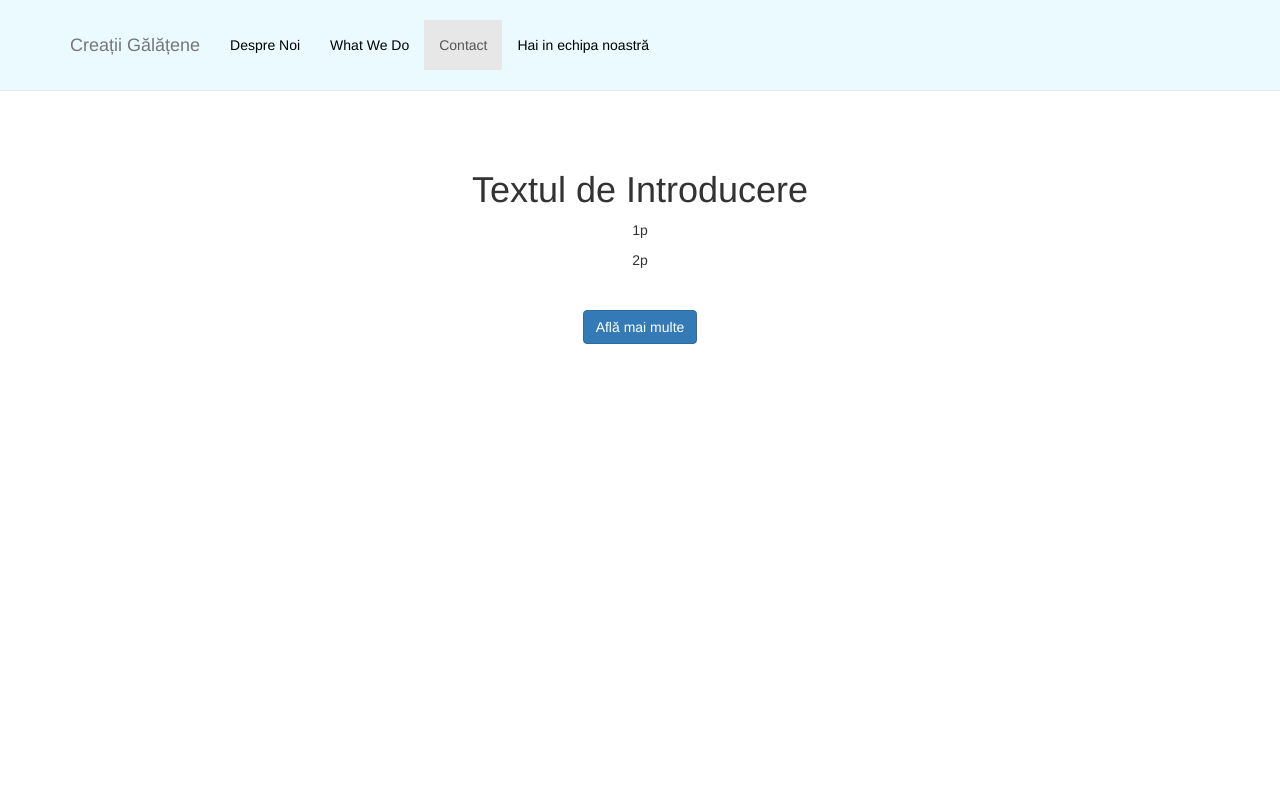
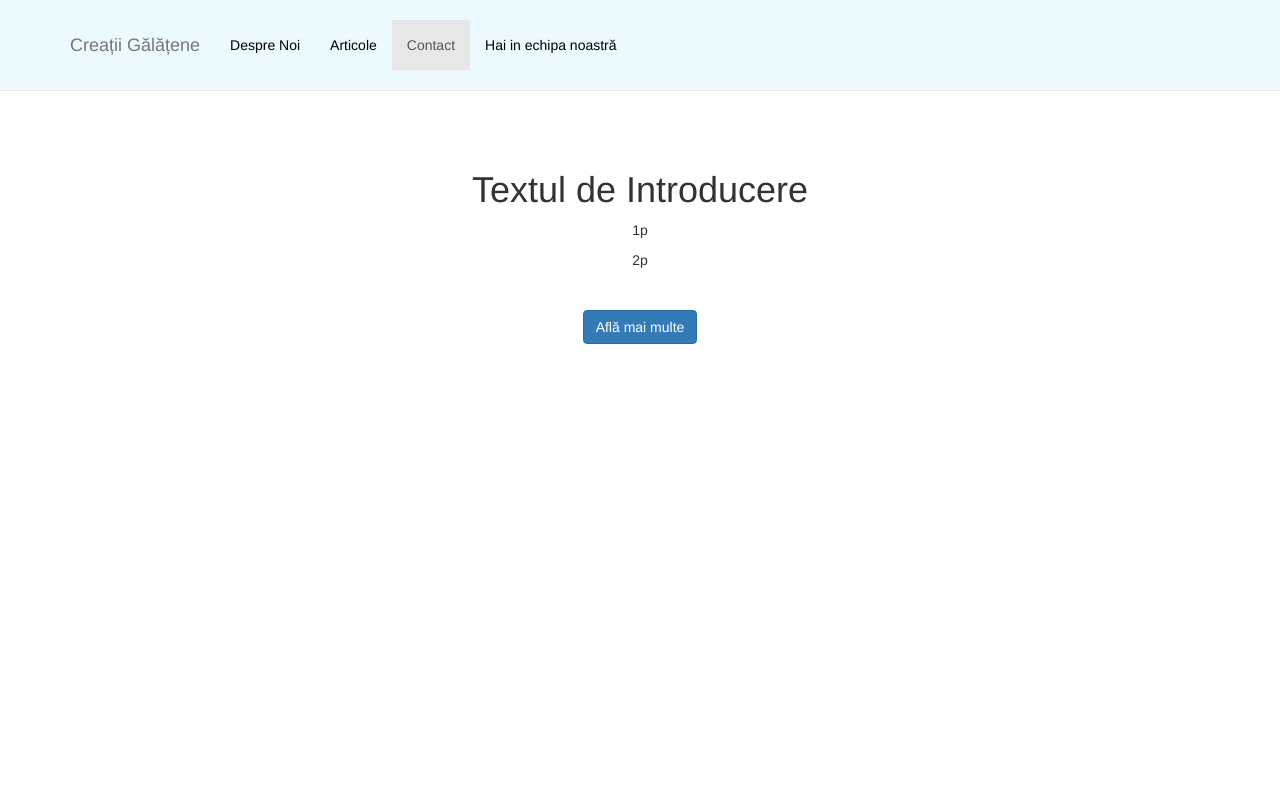
Before and after one commit to Alexandru6041/CreatiiGalatene, a plain HTML site: page index.html in a window 1280 px wide. Shown: the top 800 px of the page. Drawn offline with Linux system fonts and the light colour scheme.

Commit message:
dictation changes

```diff
--- a/index.html
+++ b/index.html
@@ -34,7 +34,7 @@
                     </li>
 
                     <li>
-                        <a class="page-scroll" href="#whatwedo">What We Do</a>
+                        <a class="page-scroll" href="#whatwedo">Articole</a>
                     </li>
 
                     <li>
```
